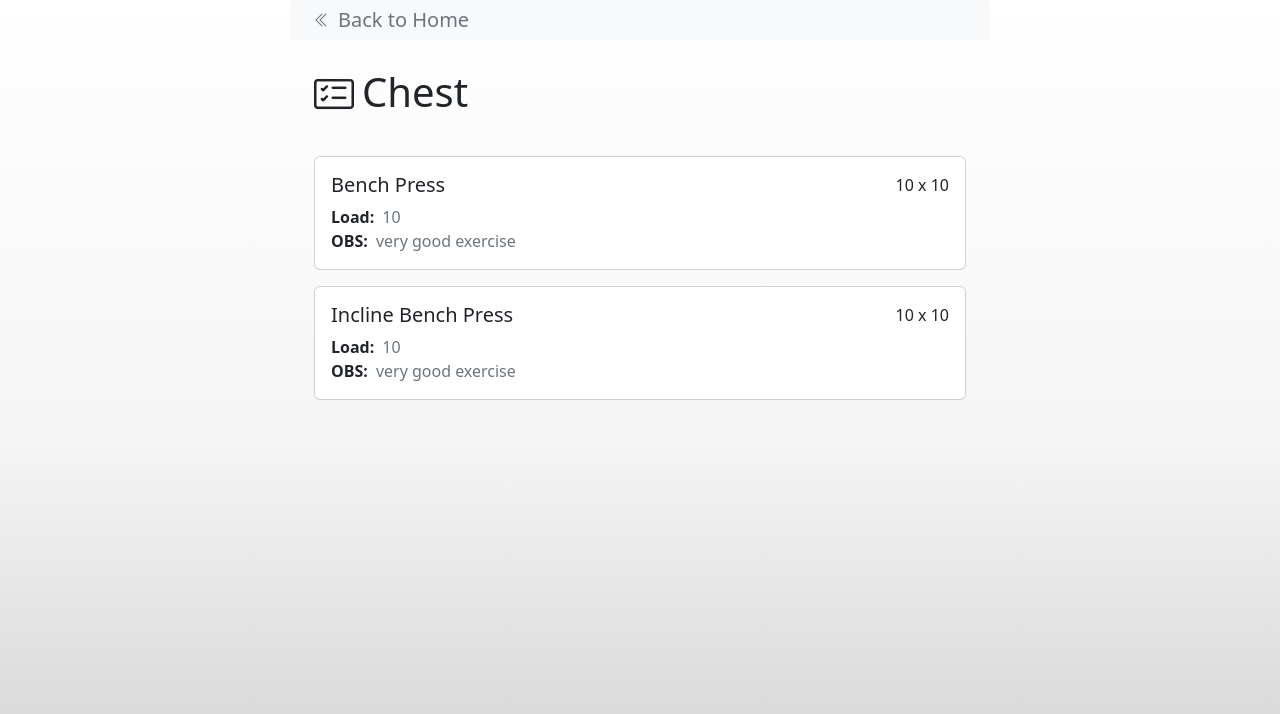
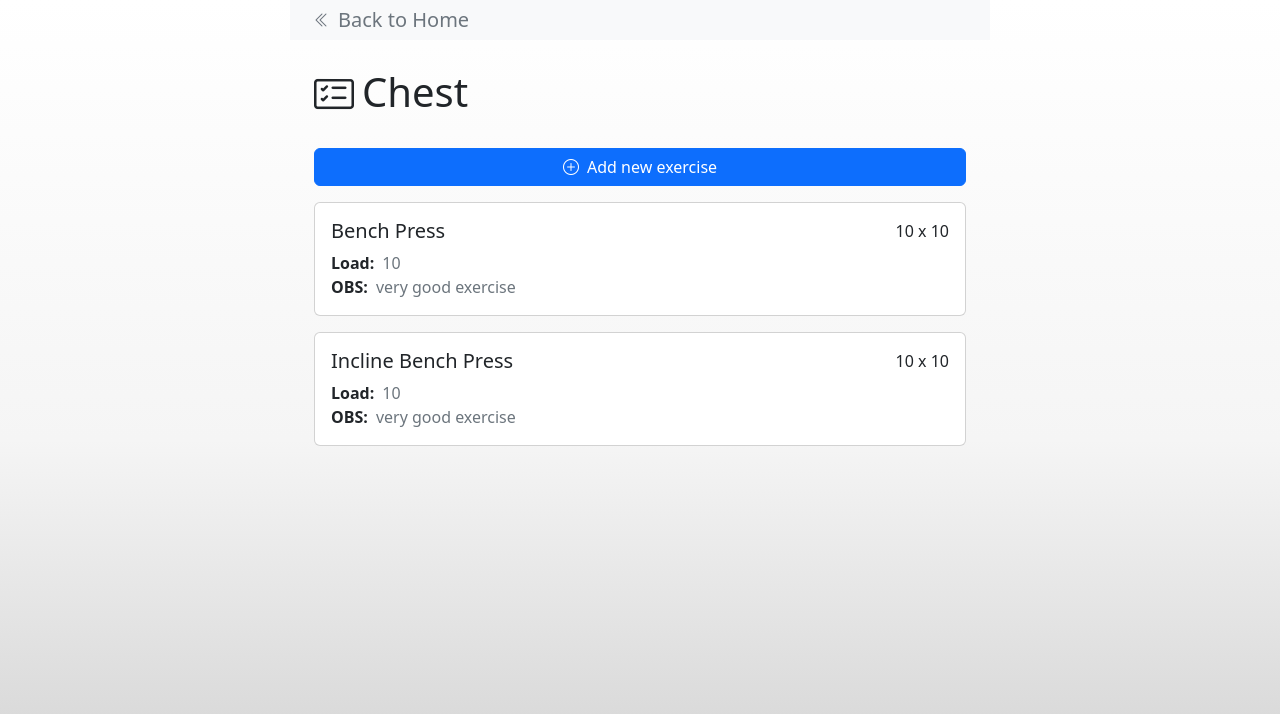
Before and after one commit to davigsousa/workout-manager, a Nuxt app: page /workouts/1815 in a window 1280 px wide. Shown: the top 714 px of the page. Built offline with nearby package versions, Linux system fonts and the light colour scheme.

Commit message:
feat: add new exercise button

```diff
--- a/pages/workouts/[id].vue
+++ b/pages/workouts/[id].vue
@@ -19,6 +19,14 @@
 
       <h1 class="m-0 ms-2 mb-1">{{ workout.name }}</h1>
     </header>
+
+    <div class="w-100 px-4 pb-2">
+      <button class="btn btn-primary w-100">
+        <i class="bi bi-plus-circle me-1"></i>
+
+        Add new exercise
+      </button>
+    </div>
 
     <ul class="list-group px-4">
       <li class="card my-2" v-for="exercise in workout.exercises">
```
